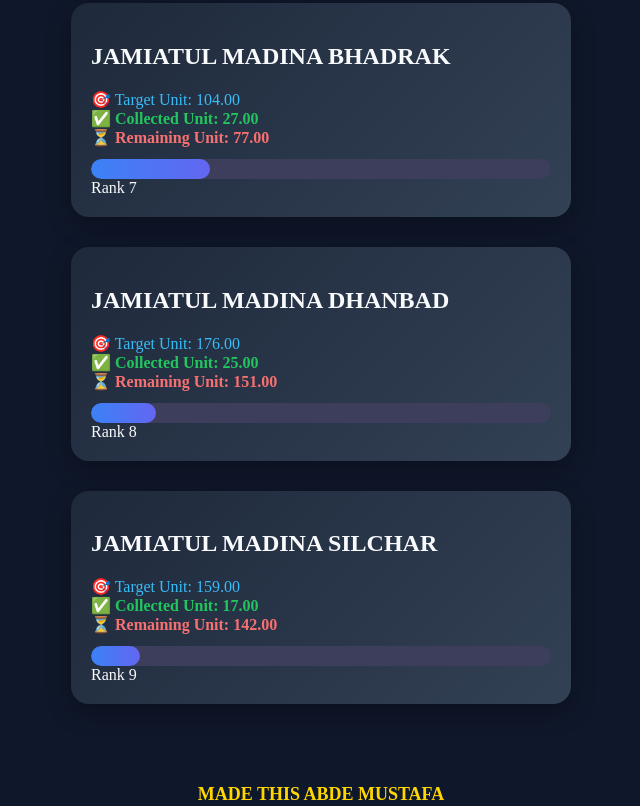
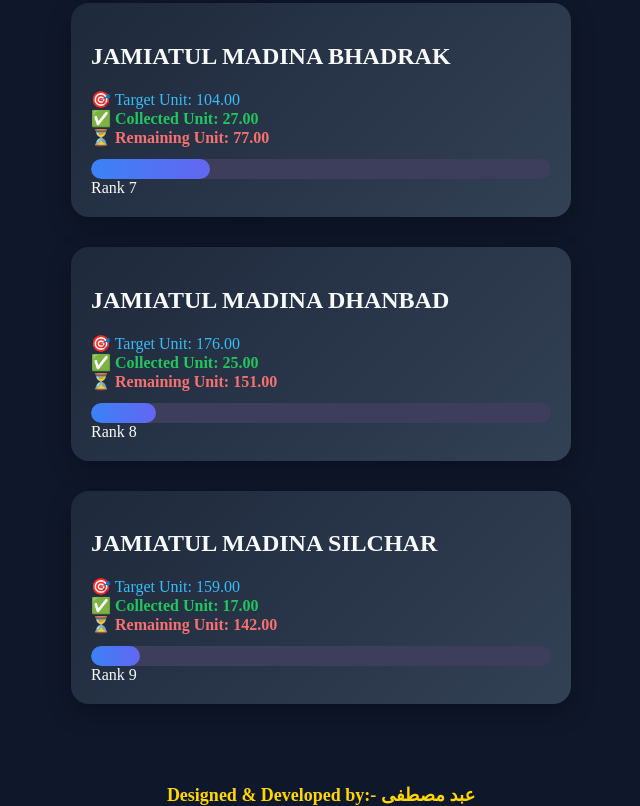
Before and after one commit to kolregjmrecord-eng/scoreboard, a plain HTML site: page index.html in a window 1280 px wide. Shown: the part 1750-2556 px from the top of the page, without its empty margins (319-959 px from the left). Drawn offline with Linux system fonts and the light colour scheme.

Commit message:
Update index.html

```diff
--- a/index.html
+++ b/index.html
@@ -180,7 +180,7 @@
     </div>
   </div>
 
-  <div class="footer">MADE THIS ABDE MUSTAFA</div>
+  <div class="footer">Designed & Developed by:- عبد مصطفی</div>
 
   <script>
     // Date auto set
```
